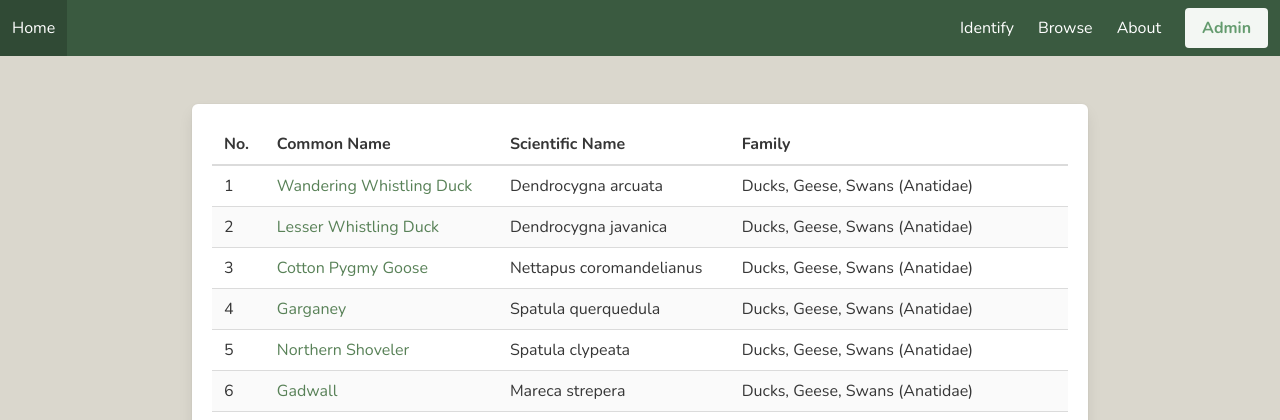
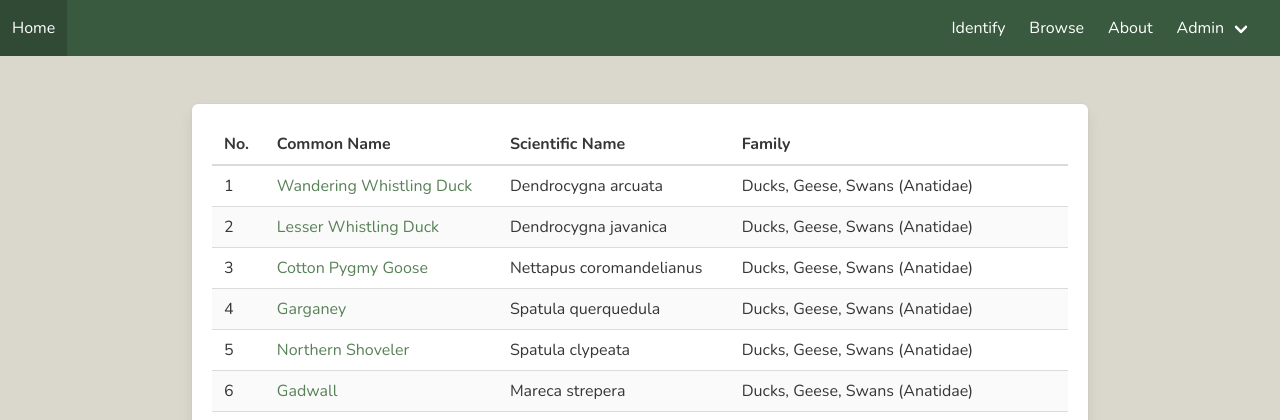
Before and after one commit to n2chance/SGBirdsFinder, a Flask app: page /browse in a window 1280 px wide. Shown: the top 420 px of the page. Run offline with Flask 2, Linux system fonts and the light colour scheme; data comes from the database, SQL or seed files in the repository; parts of the project's set-up code (start-up, migrations or seed data) failed here and were passed over.

Commit message:
Add admin dropdown on navbar

```diff
--- a/app/templates/base.html
+++ b/app/templates/base.html
@@ -7,7 +7,7 @@
         <link rel="stylesheet" href="{{ url_for('static', filename='stylesheets/styles.css') }}">
 	</head>
 	<body>
-		<nav class="navbar is-primary" role="navigation" aria-label="main navigation">
+		<nav class="navbar is-primary" role="navigation" aria-label="main navigation" style="height: 3.5em;">
 			<div class="navbar-brand">
 				<a class="navbar-item" href="{{ url_for('general_bp.welcome') }}">Home</a>
 		    </div>
@@ -16,16 +16,33 @@
 					<a class="navbar-item" href="{{ url_for('id_bp.identify_get') }}">Identify</a>
 					<a class="navbar-item" href="{{ url_for('browse_bp.browse') }}">Browse</a>
 					<a class="navbar-item" href="{{ url_for('general_bp.about') }}">About</a>
-					<div class="navbar-item">
-						<a class="button is-primary is-light" href="{{ url_for('auth_bp.login') }}"><strong>Admin</strong></a>
+					<div class="navbar-item has-dropdown is-hoverable" style="margin-right: 1em;">
+						<a class="navbar-link">
+						  Admin
+						</a>
+						<div class="navbar-dropdown">
+						{% if session.get("isAdmin") == 1 %}
+								<a class="navbar-item" href="{{ url_for('admin_bp.dash') }}">
+									Dashboard
+								</a>
+								<hr class="navbar-divider">
+								<a class="navbar-item" href="{{ url_for('auth_bp.logout') }}">
+									Logout
+								</a>
+						{% else %}
+								<a class="navbar-item" href="{{ url_for('auth_bp.login') }}">
+									Login
+								</a>
+						{% endif %}
+						</div>
 					</div>
 				</div>
 			</div>
         </nav>
 		{% with messages = get_flashed_messages() %}
 			{% if messages %}
-				<div class="box">
-					<ul class=flashes>
+				<div class="box" style="margin-bottom: 0;">
+					<ul class="flashes">
 						{% for message in messages %}
 							<li>{{ message }}</li>
 						{% endfor %}
```
